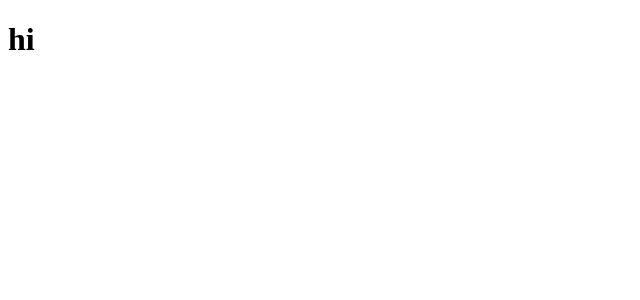
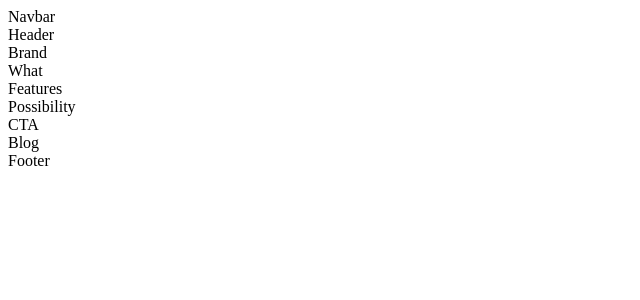
Before and after one commit to PrecisionPilot/Hack-Western, a React (Create React App) app in the folder client/: page / in a window 1280 px wide. Shown: the top 300 px of the page, without its empty margins (0-640 px from the left). Built offline with nearby package versions, Linux system fonts and the light colour scheme.

Commit message:
made components

```diff
--- a/client/src/App.js
+++ b/client/src/App.js
@@ -1,13 +1,23 @@
-import React from 'react'
+import React from 'react';
 
-import { Article, Brand, CTA } from './components';
+import { Footer, Blog, Possibility, Features, What, Header } from './containers';
+import { CTA, Brand, Navbar } from './components';
 
-const App = () => {
-  return (
-    <div>
-        <h1>hi</h1>
+
+const App = () => (
+  <div className="App">
+    <div className="gradient__bg">
+      <Navbar />
+      <Header />
     </div>
-  )
-}
+    <Brand />
+    <What />
+    <Features />
+    <Possibility />
+    <CTA />
+    <Blog />
+    <Footer />
+  </div>
+);
 
-export default App
+export default App;
--- /dev/null
+++ b/client/src/containers/index.js
@@ -0,0 +1,6 @@
+export {default as Blog } from './blog/Blog';
+export {default as Features } from './features/Features';
+export {default as Footer } from './footer/Footer';
+export {default as Header } from './header/Header';
+export {default as Possibility } from './possibility/Possibility';
+export {default as What } from './what/What';
```
